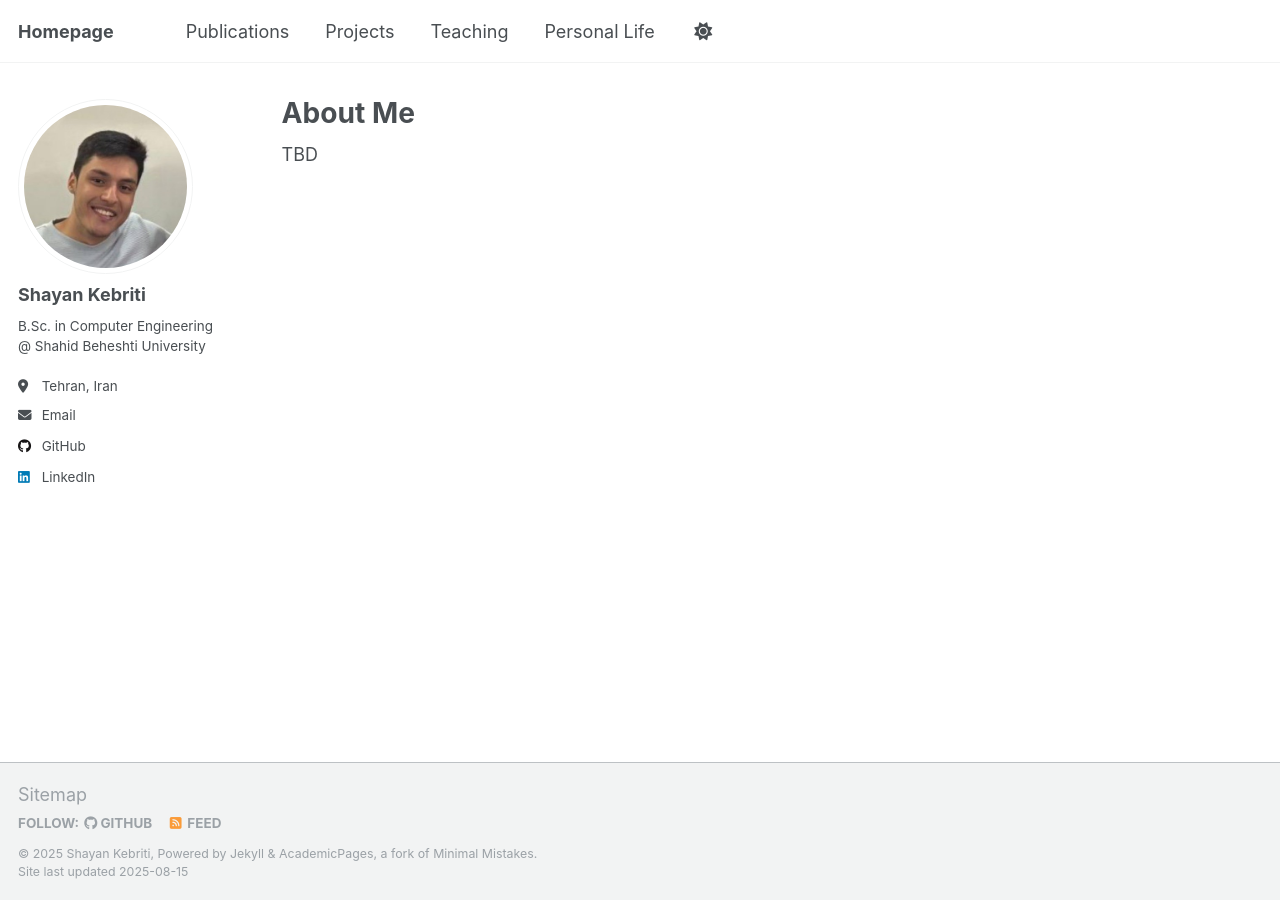
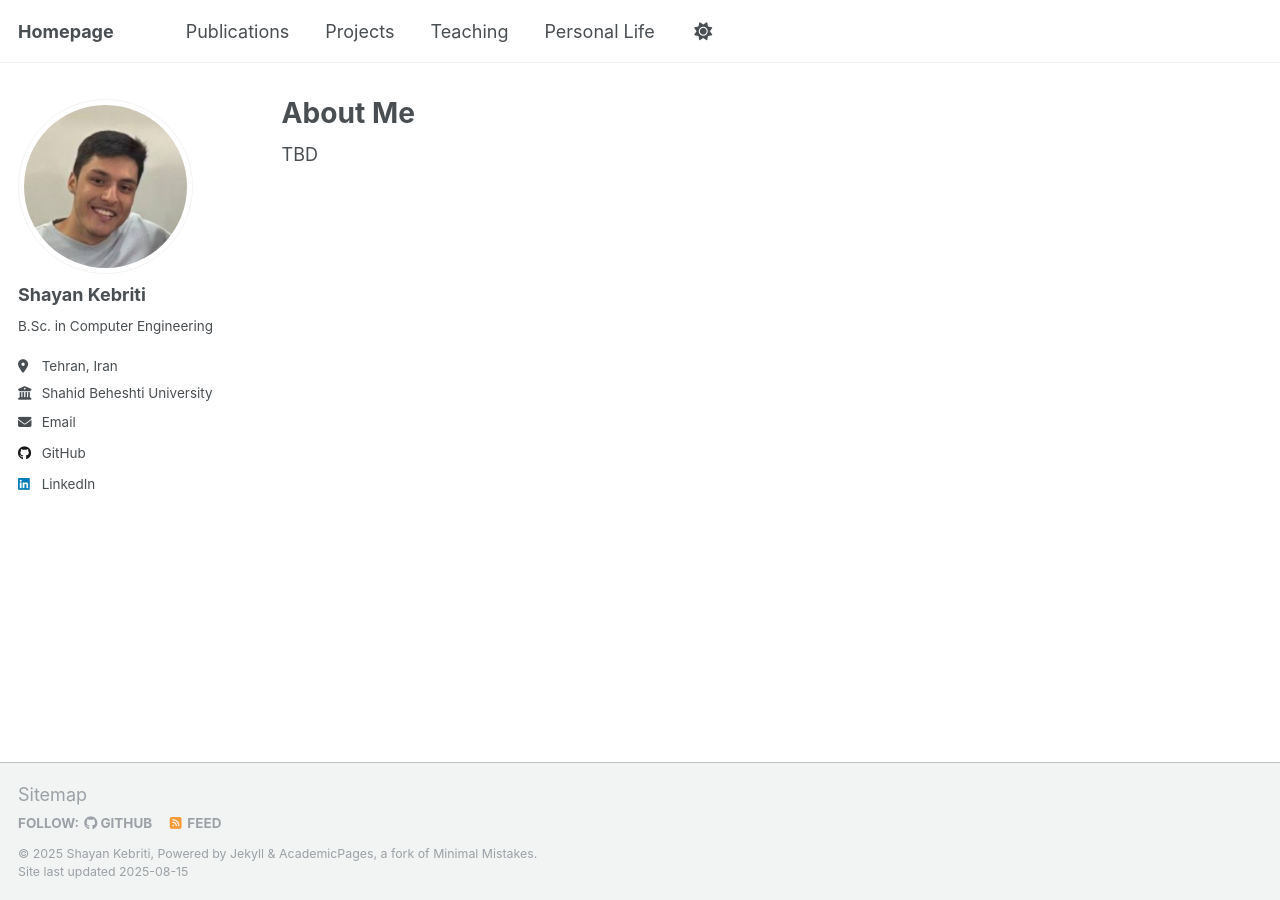
Before and after one commit to shayankebriti/shayankebriti.github.io, a Jekyll site: the page built from _pages/about.md, in a window 1280 px wide. Built offline with Jekyll 4.4.1, drawn with Linux system fonts in a browser that asks for light colours; a script that is not in the unit is left out.

Commit message:
update bio

```diff
--- a/_config.yml
+++ b/_config.yml
@@ -25,9 +25,9 @@ author:
   avatar           : "profile.png"
   name             : "Shayan Kebriti"
   pronouns         : # example: "she/her"
-  bio              : "B.Sc. in Computer Engineering @ Shahid Beheshti University"
+  bio              : "B.Sc. in Computer Engineering"
   location         : "Tehran, Iran"
-  employer         :
+  employer         : "Shahid Beheshti University"
   uri              : # URL
   email            : "shayankebriti@gmail.com"
 
```
